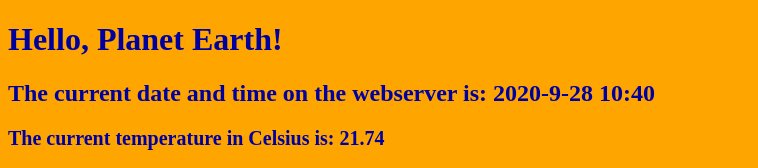
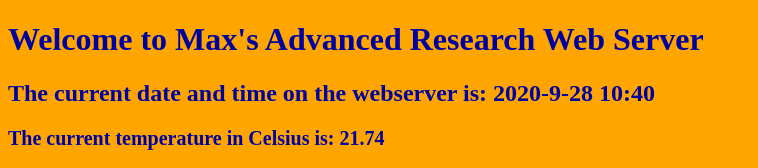
Before and after one commit to max190sl/max190sl.github.io, a plain HTML site: page index.html in a window 1280 px wide. Shown: the top 168 px of the page, without its empty margins (0-758 px from the left). Drawn offline with Linux system fonts and the light colour scheme.

Commit message:
Update index.html

```diff
--- a/index.html
+++ b/index.html
@@ -12,11 +12,14 @@
 
     </style>
     <body>
-        <h1>Hello, Planet Earth!</h1>
+        <h1>Welcome to Max's Advanced Research Web Server</h1>
         <h2>The current date and time on the webserver is: 2020-9-28 10:40</h2>
        <h3> <p style="font-size:20px">The current temperature in Celsius is: 21.74 </p> </h4)>
     <h4> <p style="font-size:20px">Live:</p> </h4>
         <img src="https://blog.ferplast.com/wp-content/uploads/2015/11/cat-Persian-Chinchilla-sleeping-bed-home-Savoy-Ferplast.jpg" alt="Crew Dragon Capsule" width="300" height="200">
     <body>
 </html>
+
+
+
 #max190sl.github.io
```
